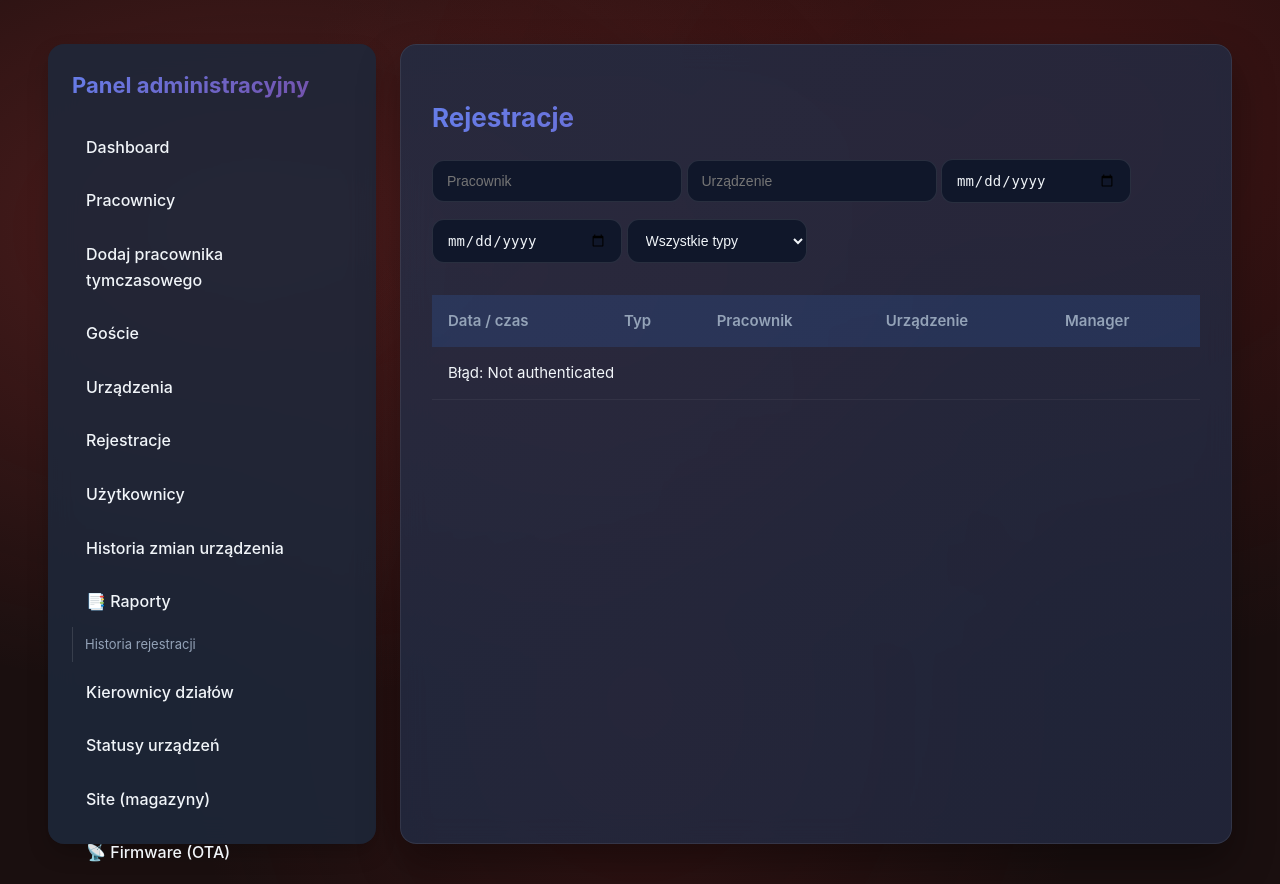
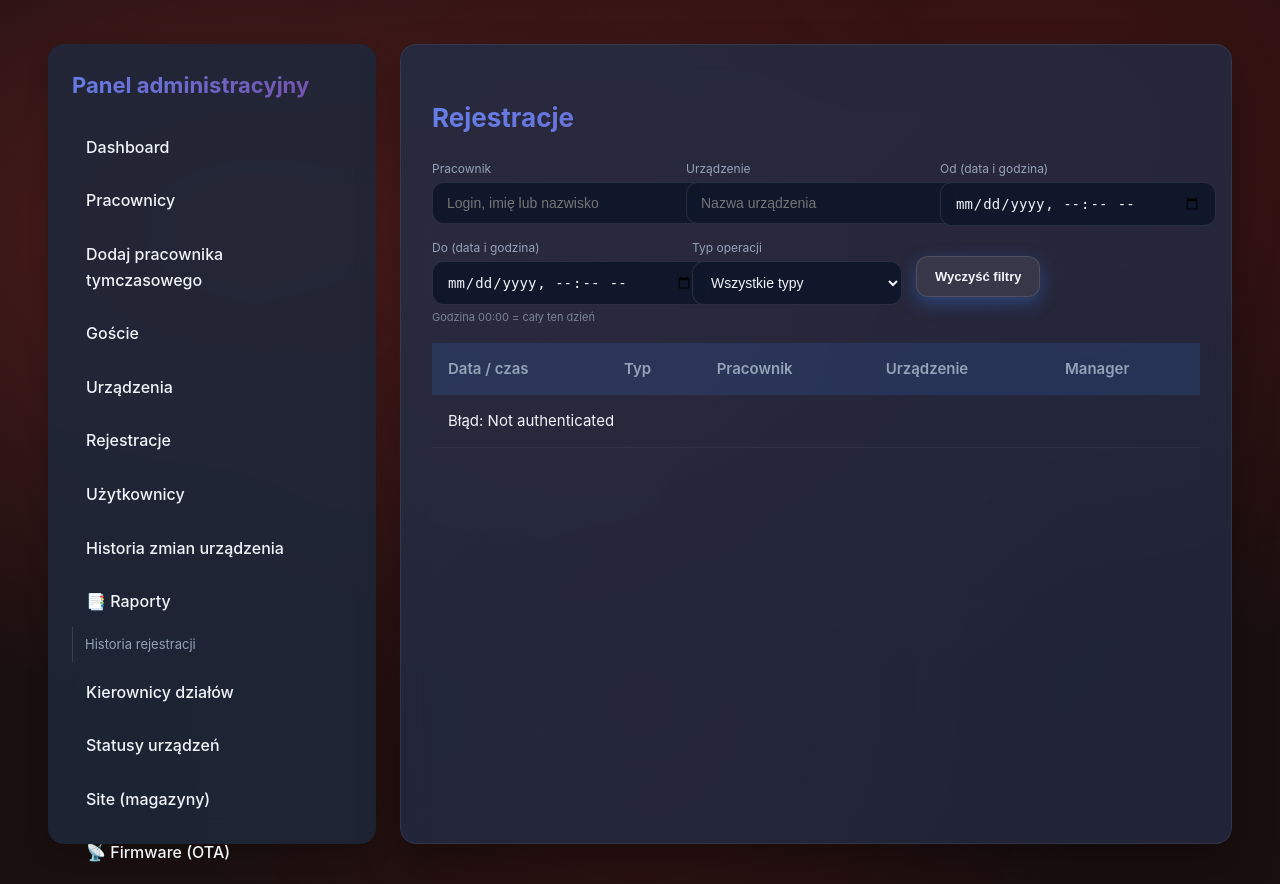
Before and after one commit to Ceva445/Pinokio2.0_backend, a FastAPI app: template app/templates/admin/transactions/list.html in a window 1280 px wide. Shown: the part 54-938 px from the top of the page. Run offline with FastAPI, Linux system fonts and the light colour scheme; the template is opened without the code that fills it, so the values that code supplies are empty.

Commit message:
Filter registrations by hour, and read the hour as local time
The date filters only took a date, so "show me the morning shift" was not a
question the screen could answer. Both bounds are datetime-local now.

Reading the hour exposed a bug that the date-only filter had been hiding. The
database session runs in UTC while the browser sends a naive datetime, so an
event shown as 11:49 was matched against 11:00 UTC — two hours off in summer.
With whole days the slip only touched rows near midnight; with hours it would
have quietly returned the wrong shift. The bounds are now read as Europe/Warsaw,
the same way the registration report already reads them.

Picking a date and leaving the time at 00:00 still means that whole day, so the
old habit of filling in only dates keeps working instead of returning nothing.

The type filter already existed but showed raw "registered"/"unregistered" among
otherwise Polish labels, and the table column showed the same raw values; both
now read as Rejestracja / Wyrejestrowanie so a choice in the filter can be found
in the results.

Changing several filters quickly fired overlapping requests whose answers could
arrive out of order, letting a stale one overwrite the table. With more fields
to click through that got easier to hit, so late answers are now discarded.

This endpoint had no tests; there are seven now, covering the bounds, the
midnight rule and the filters stacking.

Co-Authored-By: Claude Opus 5 <noreply@anthropic.com>

```diff
--- a/app/static/css/admin.css
+++ b/app/static/css/admin.css
@@ -626,3 +626,54 @@
     padding: 10px 4px;
     color: var(--text-secondary);
 }
+
+/* ---------- Rejestracje: pasek filtrów ---------- */
+.tx-filters {
+    display: flex;
+    flex-wrap: wrap;
+    /* Do góry, nie do dołu: podpowiedź pod polem "Do" inaczej rozjeżdża
+       sąsiednie pola na różne wysokości. */
+    align-items: flex-start;
+    gap: 12px 14px;
+    margin-bottom: 14px;
+}
+
+/* Przycisk stoi obok pól, więc potrzebuje wysokości etykiety nad nimi. */
+.tx-filters .btn {
+    margin-top: 18px;
+}
+
+.tx-filters label {
+    display: flex;
+    flex-direction: column;
+    gap: 4px;
+    font-size: 12px;
+    color: var(--text-secondary);
+}
+
+.tx-filters input,
+.tx-filters select {
+    margin-bottom: 0;
+    min-width: 210px;
+}
+
+.tx-filters small {
+    font-size: 11px;
+    color: var(--text-secondary);
+    opacity: 0.75;
+}
+
+.tx-filters .btn {
+    padding: 12px 18px;
+    border-radius: var(--radius-md);
+    border: 1px solid rgba(255, 255, 255, 0.12);
+    background: rgba(255, 255, 255, 0.08);
+    color: var(--text-primary);
+    font-size: 13px;
+    white-space: nowrap;
+    cursor: pointer;
+}
+
+.tx-filters .btn:hover {
+    background: rgba(255, 255, 255, 0.14);
+}
--- a/app/static/js/admin/admin.js
+++ b/app/static/js/admin/admin.js
@@ -1054,6 +1054,18 @@ document.addEventListener("DOMContentLoaded", () => {
 let transactionsPage = 1;
 const TRANSACTIONS_PER_PAGE = 10;
 
+// Nazwy typów operacji: w tabeli i w filtrze mają brzmieć tak samo, żeby
+// wybór z listy dało się odnaleźć w wynikach.
+const TRANSACTION_TYPE_LABELS = {
+    registered: "Rejestracja (wydanie)",
+    unregistered: "Wyrejestrowanie (zwrot)"
+};
+
+// Szybka zmiana kilku filtrów po kolei wysyła kilka zapytań naraz, a odpowiedzi
+// potrafią wrócić w innej kolejności. Bez tego licznika starsza odpowiedź
+// nadpisywała nowszą i tabela pokazywała dane sprzed ostatniego filtra.
+let transactionsRequestId = 0;
+
 async function loadTransactions(page = 1) {
     const tbody = document.querySelector("#transactionsTable tbody");
     if (!tbody) return;
@@ -1082,9 +1094,11 @@ async function loadTransactions(page = 1) {
     if (tx_type) params.append("tx_type", tx_type);
 
     tbody.innerHTML = `<tr><td colspan="5">Ładowanie danych...</td></tr>`;
+    const requestId = ++transactionsRequestId;
 
     try {
         const data = await api(`/admin/api/transactions?${params.toString()}`);
+        if (requestId !== transactionsRequestId) return;   // wyprzedził nas nowszy filtr
 
         tbody.innerHTML = "";
 
@@ -1096,7 +1110,7 @@ async function loadTransactions(page = 1) {
             const tr = document.createElement("tr");
             tr.innerHTML = `
                 <td>${new Date(t.timestamp).toLocaleString()}</td>
-                <td>${t.type}</td>
+                <td>${TRANSACTION_TYPE_LABELS[t.type] ?? t.type}</td>
                 <td>
                     ${t.employee
                         ? `${t.employee.wms_login ?? ""} ${t.employee.first_name} ${t.employee.last_name}`
@@ -1115,6 +1129,7 @@ async function loadTransactions(page = 1) {
         renderTransactionsPagination(data.page, data.pages);
 
     } catch (err) {
+        if (requestId !== transactionsRequestId) return;
         tbody.innerHTML = `<tr><td colspan="5">Błąd: ${err.message}</td></tr>`;
     }
 }
@@ -1345,6 +1360,15 @@ document.addEventListener("DOMContentLoaded", () => {
         if (!input) return;
         input.addEventListener("change", () => loadTransactions(1));
     });
+
+    const resetButton = document.getElementById("transactionFiltersReset");
+    if (resetButton) {
+        resetButton.addEventListener("click", () => {
+            [employeeInput, deviceInput, dateFromInput, dateToInput, typeInput]
+                .forEach(input => { if (input) input.value = ""; });
+            loadTransactions(1);
+        });
+    }
 });
 
 
--- a/app/templates/admin/base_admin.html
+++ b/app/templates/admin/base_admin.html
@@ -2,7 +2,7 @@
 
 {% block styles %}
     <link rel="stylesheet" href="{{ url_for('static', path='css/monitor.css') }}?v=2">
-    <link rel="stylesheet" href="{{ url_for('static', path='css/admin.css') }}?v=5">
+    <link rel="stylesheet" href="{{ url_for('static', path='css/admin.css') }}?v=6">
 {% endblock %}
 
 {% block content %}
--- a/app/templates/admin/transactions/list.html
+++ b/app/templates/admin/transactions/list.html
@@ -3,35 +3,38 @@
 
 <h2>Rejestracje</h2>
 
-<div style="margin-bottom:10px">
-    <input
-        id="transactionEmployeeSearch"
-        placeholder="Pracownik"
-        style="width:220px"
-    >
+<div class="tx-filters">
+    <label>
+        Pracownik
+        <input id="transactionEmployeeSearch" placeholder="Login, imię lub nazwisko">
+    </label>
 
-    <input
-        id="transactionDeviceSearch"
-        placeholder="Urządzenie"
-        style="width:220px"
-    >
+    <label>
+        Urządzenie
+        <input id="transactionDeviceSearch" placeholder="Nazwa urządzenia">
+    </label>
 
-    <input
-        id="transactionDateFrom"
-        type="date"
-        style="width:160px"
-    >
+    <label>
+        Od (data i godzina)
+        <input id="transactionDateFrom" type="datetime-local">
+    </label>
 
-    <input
-        id="transactionDateTo"
-        type="date"
-        style="width:160px"
-    >
-    <select id="transactionType" style="width:180px">
-        <option value="">Wszystkie typy</option>
-        <option value="registered">registered</option>
-        <option value="unregistered">unregistered</option>
-    </select>
+    <label>
+        Do (data i godzina)
+        <input id="transactionDateTo" type="datetime-local">
+        <small>Godzina 00:00 = cały ten dzień</small>
+    </label>
+
+    <label>
+        Typ operacji
+        <select id="transactionType">
+            <option value="">Wszystkie typy</option>
+            <option value="registered">Rejestracja (wydanie)</option>
+            <option value="unregistered">Wyrejestrowanie (zwrot)</option>
+        </select>
+    </label>
+
+    <button type="button" id="transactionFiltersReset" class="btn">Wyczyść filtry</button>
 </div>
 
 <table id="transactionsTable">
--- a/app/templates/manager/base_manager.html
+++ b/app/templates/manager/base_manager.html
@@ -2,7 +2,7 @@
 
 {% block styles %}
     <link rel="stylesheet" href="{{ url_for('static', path='css/monitor.css') }}">
-    <link rel="stylesheet" href="{{ url_for('static', path='css/admin.css') }}?v=5">
+    <link rel="stylesheet" href="{{ url_for('static', path='css/admin.css') }}?v=6">
 {% endblock %}
 
 {% block content %}
```
Also changed, not shown: routers/admin/admin_transactions.py (+19 -7 lines), test/test_admin_transactions.py (added, +123 -0 lines).
